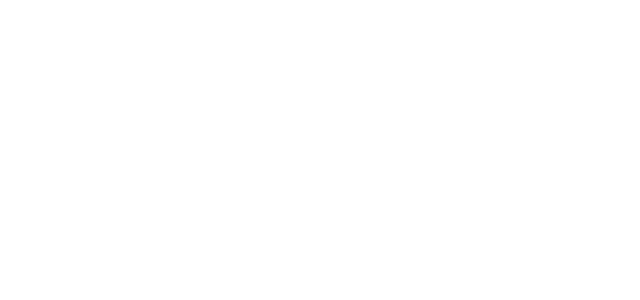
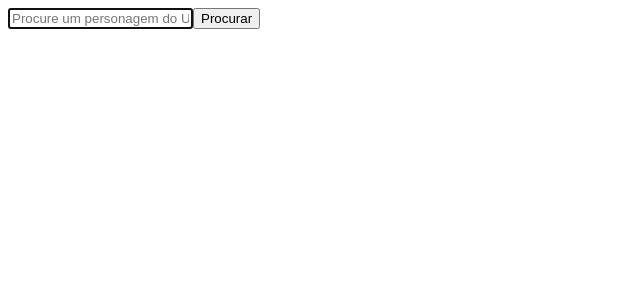
Before and after one commit to pauloarn/SWAPI, a React (Create React App) app: page / in a window 1280 px wide. Shown: the top 300 px of the page, without its empty margins (0-640 px from the left). Built offline with nearby package versions, Linux system fonts and the light colour scheme; the HTML template or start-up script is replaced by a standard one.

Commit message:
Pesquisa de Personagens
Criada a rota inicial para a pesquisa de personagens
Pesquisa já funcionando, faltando paginação

```diff
--- a/package.json
+++ b/package.json
@@ -10,8 +10,11 @@
     "@types/node": "^12.0.0",
     "@types/react": "^16.9.53",
     "@types/react-dom": "^16.9.8",
+    "@types/react-router-dom": "^5.1.7",
+    "axios": "^0.21.1",
     "react": "^17.0.1",
     "react-dom": "^17.0.1",
+    "react-router-dom": "^5.2.0",
     "react-scripts": "4.0.1",
     "typescript": "^4.0.3",
     "web-vitals": "^0.2.4"
--- a/src/App.tsx
+++ b/src/App.tsx
@@ -1,11 +1,9 @@
 import React from 'react';
+import Routes from './routes'
 
 function App() {
   return (
-    <div className="App">
-
-    </div>
+    <Routes/>
   );
 }
-
-export default App;
+export default App
--- /dev/null
+++ b/src/components/Search.tsx
@@ -0,0 +1,31 @@
+import React, {useState, FormEvent, ChangeEvent} from 'react'
+import {useHistory} from 'react-router-dom'
+
+export default function SearchCaracter(){
+
+    const [input, setInput] = useState<string>('');
+    const history = useHistory();
+
+    async function handleSubmit(event: FormEvent){
+        event.preventDefault();
+        alert(input)
+        history.push('/to');
+    }
+
+    const handleChange = (e: ChangeEvent<HTMLInputElement>) =>{
+        setInput(e.target.value);
+    }
+    return(
+        <form className = "todo-form" onSubmit = {handleSubmit}>
+            <input
+                type="text"
+                placeholder = "Procure um personagem do Universo"
+                value={input}
+                name='text'
+                className = "search-input"
+                onChange = {handleChange}
+            />
+            <button className = "search-button" onSubmit={handleSubmit}>Procurar</button>
+        </form>
+    )
+}
--- /dev/null
+++ b/src/pages/Character.tsx
@@ -0,0 +1,46 @@
+import React, { useEffect, useState } from 'react'
+import { useParams } from 'react-router-dom'
+import api from '../services/api'
+
+interface Character{
+    name: string,
+    height: number,
+    mass: number,
+    hair_color: string,
+    skin_color: string,
+    eye_color: string,
+    gender: string,
+    films: string[],
+    vehicles: string[],
+    starships: string[],
+    url: string
+}
+
+interface CharacterParams{
+    id:string
+}
+
+function Character() {
+    const params = useParams<CharacterParams>()
+    const [character, setCharacter] = useState<Character>();
+
+    useEffect(()=>{
+        api.get(`people/${params.id}`).then(response=>{
+            setCharacter(response.data)
+        })
+    })
+    return (
+        <div>
+            <h1>Personagem: {character?.name}</h1>
+            <h3>Altura: {character?.height} cm</h3>
+            <h3>Massa: {character?.mass}</h3>
+            <h3>Veículos: {character?.vehicles.map(vehicles =>{
+                            return(
+                                <h5>{vehicles}</h5>
+                            )
+                        })}</h3>
+        </div>
+    )
+}
+
+export default Character
--- /dev/null
+++ b/src/pages/Main.tsx
@@ -0,0 +1,69 @@
+import React, { useEffect, useState, FormEvent, ChangeEvent} from 'react'
+import Search from '../components/Search'
+import api from '../services/api'
+import {useHistory, Link} from 'react-router-dom'
+import axios from 'axios'
+import { Console } from 'console'
+import { relative } from 'path'
+
+interface Characters{
+    name: string,
+    films: string[],
+    url: string
+}
+
+function Main() {
+    const [characters, setCharacters] = useState<Characters[]>([]);
+
+    const [input, setInput] = useState<string>('');
+    const history = useHistory();
+
+    async function handleSubmit(event: FormEvent){
+        event.preventDefault();
+        await api.get(`people/?search=${input}`).then(response =>{
+            setCharacters(response.data.results)
+        })
+    }
+
+    const handleChange = (e: ChangeEvent<HTMLInputElement>) =>{
+        setInput(e.target.value);
+    }
+
+    async function getFilmName(film: string) {
+            const movie = film.split("/");
+            await api.get(`films/${movie[5]}`).then(response =>{
+               return(response.data.title)
+            })
+    }
+
+    return (
+        <div>
+            <form className = "todo-form" onSubmit = {handleSubmit}>
+                <input
+                    type="text"
+                    placeholder = "Procure um personagem do Universo"
+                    value={input}
+                    name='text'
+                    className = "search-input"
+                    onChange = {handleChange}
+                    autoFocus
+                />
+                <button className = "search-button" onSubmit={handleSubmit}>Procurar</button>
+            </form>
+            {characters.map(characters =>{
+                return (
+                    <div>
+                        <Link to={`character/${characters.url.split("/")[5]}`}>{characters.name}</Link>
+                        {characters.films.map((films) =>{
+                            return(
+                                <h5>{(films)}</h5>
+                            )
+                        })}
+                    </div>
+                )
+            })}
+        </div>
+    )
+}
+
+export default Main
--- /dev/null
+++ b/src/pages/Starship.tsx
@@ -0,0 +1,11 @@
+import React from 'react'
+
+function Starship() {
+    return (
+        <div>
+
+        </div>
+    )
+}
+
+export default Starship
--- /dev/null
+++ b/src/react-app-env.d.ts
@@ -0,0 +1 @@
+/// <reference types="react-scripts" />
--- /dev/null
+++ b/src/routes.tsx
@@ -0,0 +1,18 @@
+import React from 'react';
+import { BrowserRouter, Switch, Route} from "react-router-dom"
+import Main from './pages/Main'
+import Character from './pages/Character'
+import Starship from './pages/Starship'
+
+function Routes(){
+    return(
+        <BrowserRouter>
+            <Switch>
+                <Route path = "/" exact component = {Main}/>
+                <Route path = "/character/:id" exact component = {Character}/>
+                <Route path = "/starship/:id" exact component = {Starship}/>
+            </Switch>
+        </BrowserRouter>
+    )
+}
+export default Routes
--- /dev/null
+++ b/src/services/api.tsx
@@ -0,0 +1,5 @@
+import axios from 'axios'
+const api = axios.create({
+    baseURL: 'https://swapi.dev/api/'
+})
+export default api
```
Also changed, not shown: 1 other file (tests, documents, lock files or other folders).
